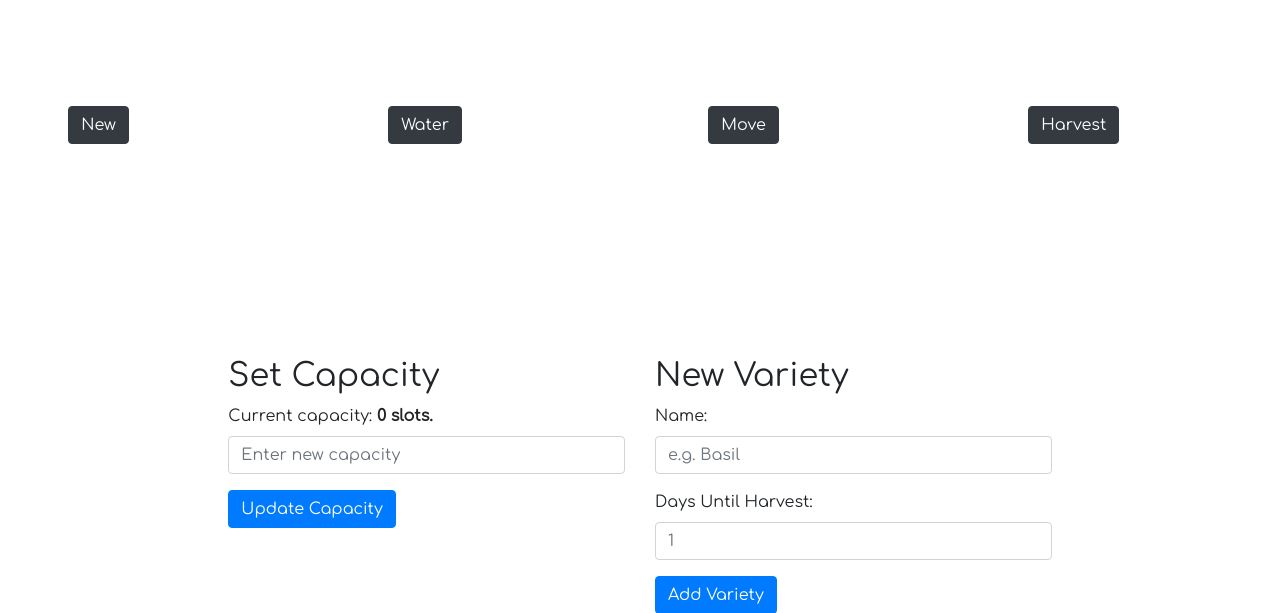
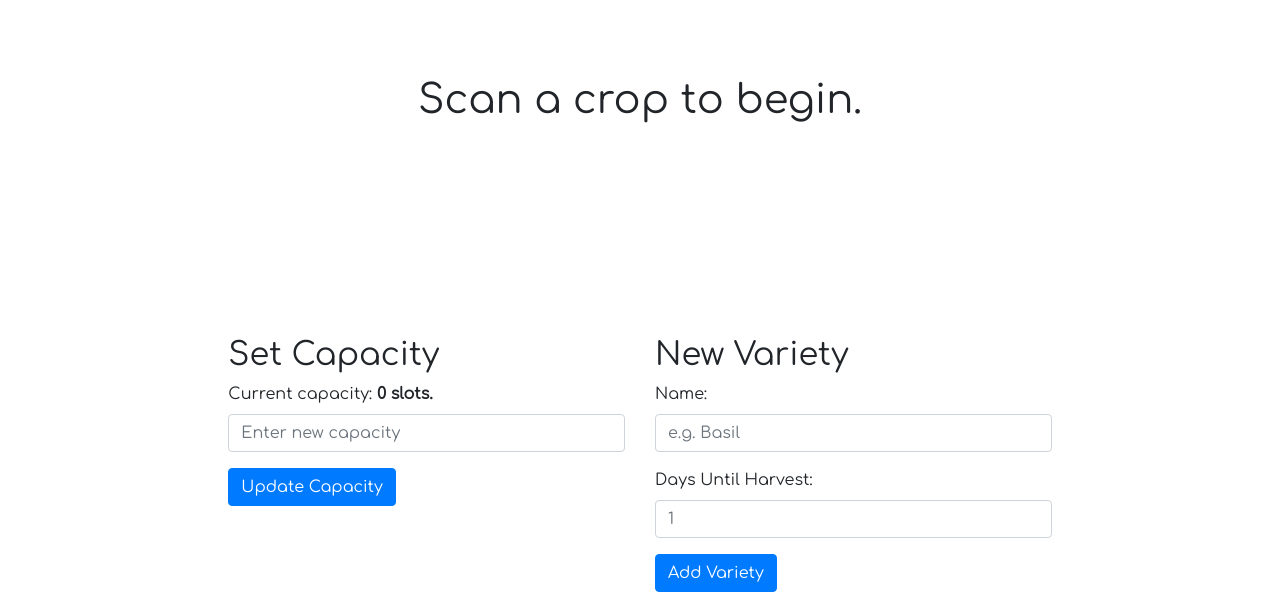
Before and after one commit to Sri-V/grow-app-project, a Django app: page / in a window 1280 px wide. Shown: the part 96-709 px from the top of the page. Run offline with Django 3.2, Linux system fonts and the light colour scheme; data that the repository does not hold is empty; some libraries are stand-ins or nearby versions; some web fonts are replaced.

Commit message:
Fix: Removed ugly and unnecessary buttons

```diff
--- a/grow_app/inventory/templates/inventory/index.html
+++ b/grow_app/inventory/templates/inventory/index.html
@@ -25,19 +25,8 @@
 
 <div class="main-container container-fluid d-flex flex-column justify-content-around">
 
-    <section id="primary-actions" class="row d-flex justify-content-around">
-        <div class="col-2">
-            <a id="link-new-crop" href="{% url 'create_crop' %}"><button class="btn btn-dark">New</button></a>
-        </div>
-        <div class="col-2">
-            <a id="link-water-crop" href=""><button class="btn btn-dark">Water</button></a>
-        </div>
-        <div class="col-2">
-            <a id="link-move-crop" href=""><button class="btn btn-dark">Move</button></a>
-        </div>
-        <div class="col-2">
-            <a id="link-harvest-crop" href=""><button class="btn btn-dark">Harvest</button></a>
-        </div>
+    <section id="primary-actions" class="row d-flex justify-content-center">
+        <h1>Scan a crop to begin.</h1>
     </section>
 
     <section id="setup-task-forms" class="row d-flex justify-content-center">
```
